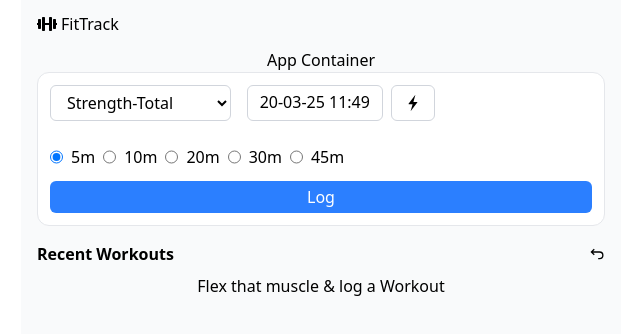
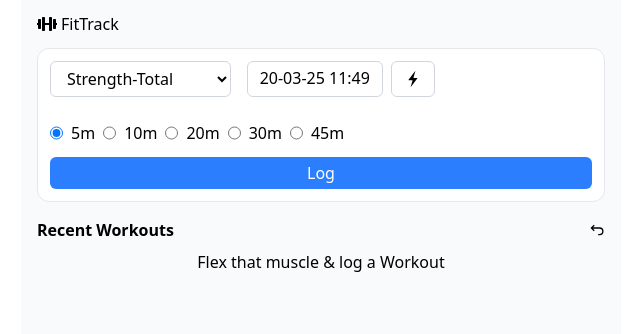
Before and after one commit to sachinkmohan/workout-tracker, a React (Vite) app: page / in a window 1280 px wide. Shown: the top 334 px of the page, without its empty margins (319-959 px from the left). Built offline with nearby package versions, Linux system fonts and the light colour scheme.

Commit message:
Remove redundant header from AppContainer component

```diff
--- a/src/components/AppContainer.tsx
+++ b/src/components/AppContainer.tsx
@@ -20,7 +20,6 @@ const AppContainer = () => {
   };
   return (
     <div>
-      <h1>App Container</h1>
       <LogWorkout onLogWorkout={refreshWorkoutLogs} />
       <LoggedWorkouts
         workoutLogs={workoutLogs}
```
